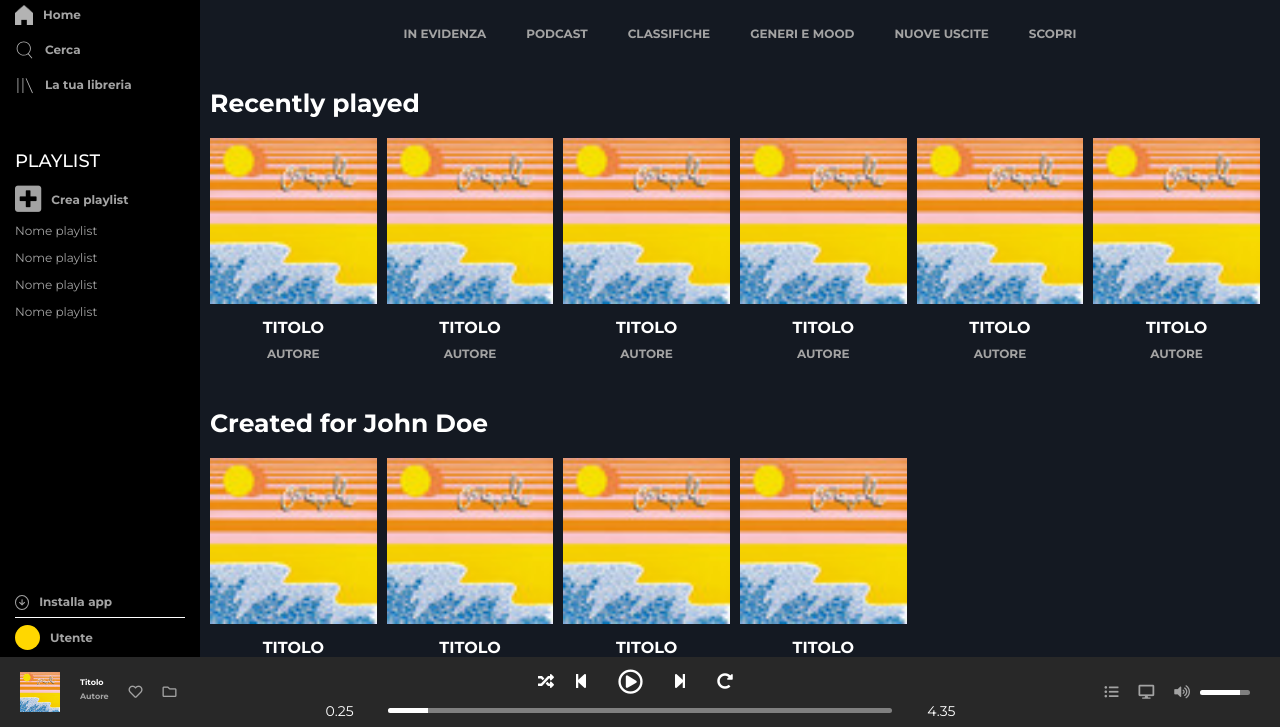
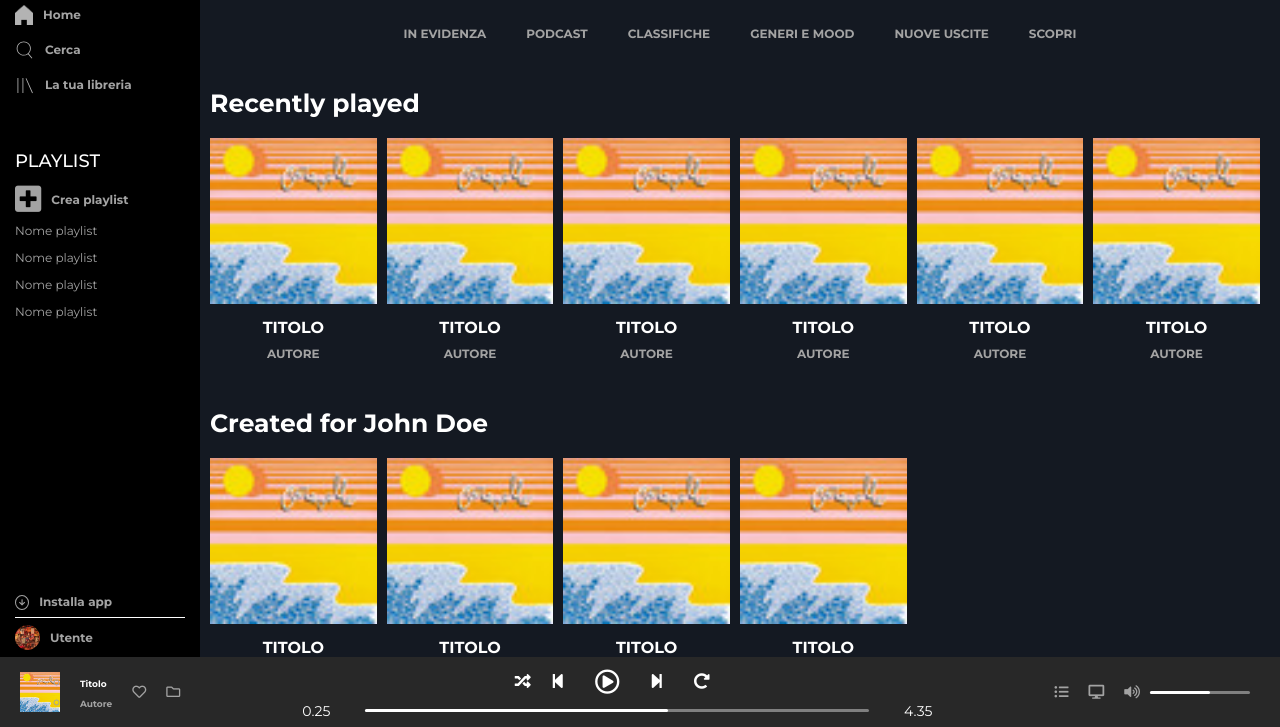
Before and after one commit to MatiaCasu/html-css-spotifyweb, a plain HTML site: page index.html in a window 1280 px wide. Shown: the part 73-800 px from the top of the page. Drawn offline with nearby package versions, Linux system fonts and the light colour scheme.

Commit message:
Aggiunto effetto hover Time/volume bars

```diff
--- a/css/style.css
+++ b/css/style.css
@@ -239,10 +239,11 @@ button.install_app:hover i.install_icone{
 }
 
 .profile_img{
+  background-image: url(../img/sfondo-profile.jpg);
+  background-size: cover;
   border-radius: 50%;
   height: 25px;
   width: 25px;
-  background-color: gold;
   margin-right: 10px;
 }
 /* /LATERAL BOTTOM */
@@ -324,20 +325,23 @@ footer.bottom{
   height: 40px;
 }
 
-.left_bottom li.bottom_artist{
+.left_bottom ul.bottom_artist{
   height: 40px;
   flex-direction: column;
   justify-content: center;
 }
 
-.left_bottom .bottom_artist > *{
-  font-size: 8px;
+.left_bottom .bottom_artist li button > *{
+  font-size: 9px;
   margin: 0;
-  margin-bottom: 5px;
 }
 
 footer.bottom li{
   padding: 0 10px;
+}
+
+.left_bottom .bottom_artist li button > h6:hover{
+  text-decoration: underline;
 }
 /* /BOTTOM LEFT  */
 
@@ -367,16 +371,6 @@ i#play_button{
   justify-content: space-between;
   align-items: center;
 }
-
-div#timeline_bar.little_bar{
-  height: 5px;
-  width: 80%;
-  background-color: grey;
-  margin: 0 10px;
-  border-radius: 20px;
-  overflow: hidden;
-  position: relative;
-}
 /* /BOTTOM CENTER  */
 
 /* BOTTOM RIGHT  */
@@ -390,25 +384,50 @@ div#timeline_bar.little_bar{
   margin: 0 10px;
 }
 
+div#timeline_bar.little_bar{
+  width: 80%;
+}
+
 div#volume.little_bar{
-  width: 50px;
+  width: 100px;
+}
+
+.little_bar{
+  height: 3px;
+  background-color: grey;
+  border-radius: 20px;
+  overflow: visible;
+  position: relative;
   margin: 0 10px;
 }
 
-.little_bar{
-  height: 5px;
-  background-color: grey;
+.active_bar{
+  position: absolute;
+  top: 0;
+  left: 0;
+  height: 100%;
+  width: 60%;
   border-radius: 20px;
-  overflow: hidden;
-  position: relative;
+  background-color: white;
 }
 
-div.little_bar:after{
-  content: "";
-  position: absolute;
-  height: 6px;
-  width: 40px;
+.active_bar_hover{
+  position: relative;
+  top: -3px;
+  left: calc(100% - 3px );
+  height: 9px;
+  width: 9px;
+  border-radius: 50%;
   background-color: white;
+  opacity: 0;
+}
+
+.active_bar:hover .active_bar_hover{
+  opacity: 1;
+}
+
+.active_bar:hover{
+  background-color: #c6ff63;
 }
 /* /BOTTOM RIGHT  */
 /* /FOOTER */
--- a/index.html
+++ b/index.html
@@ -87,7 +87,6 @@
           </button>
           <div class="profile_section flex_box">
             <button class="profile_img" type="button" name="button">
-              <img src="" alt="">
             </button>
             <button type="button" name="button">
               <h4>Utente</h4>
@@ -250,6 +249,7 @@
               </div>
             </div>
             <h2>Popular Artists</h2>
+            <p>lorem</p>
             <div class="row_body flex_box">
               <div class="cover_box flex_box">
                 <div class="cover_img">
@@ -285,10 +285,14 @@
                 <img src="img/polo_pan_cover.jpg" alt="">
               </button>
             </li>
-            <li class="bottom_artist flex_box">
-              <h5>Titolo</h5>
-              <h6>Autore</h6>
-            </li>
+            <ul class="bottom_artist flex_box">
+              <li>
+                <button type="button" name="button"><h5>Titolo</h5></button>
+              </li>
+              <li>
+                <button type="button" name="button"><h6>Autore</h6></button>
+              </li>
+            </ul>
           </ul>
           <ul class="bottom_add_track flex_box list-unstyled">
             <li class="flex_box">
@@ -338,6 +342,10 @@
               0.25
             </div>
             <div id="timeline_bar" class="little_bar">
+              <div class="active_bar">
+                <div class="active_bar_hover">
+                </div>
+              </div>
             </div>
             <div class="time c_white">
               4.35
@@ -362,6 +370,10 @@
               <i class="fas fa-volume-up"></i>
             </button>
             <div id="volume" class="little_bar">
+              <div class="active_bar">
+                <div class="active_bar_hover">
+                </div>
+              </div>
             </div>
           </div>
         </div>
```
Also changed, not shown: img/sfondo-profile.jpg (added).
